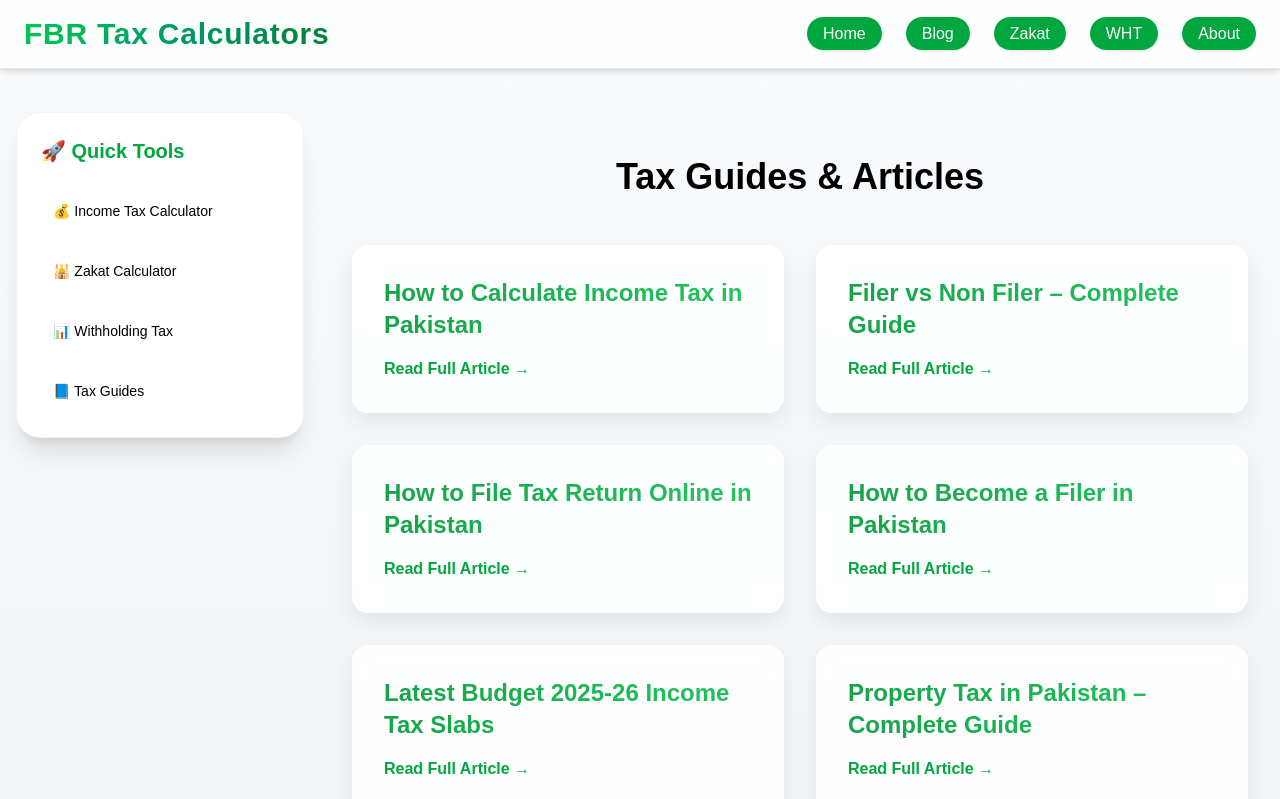
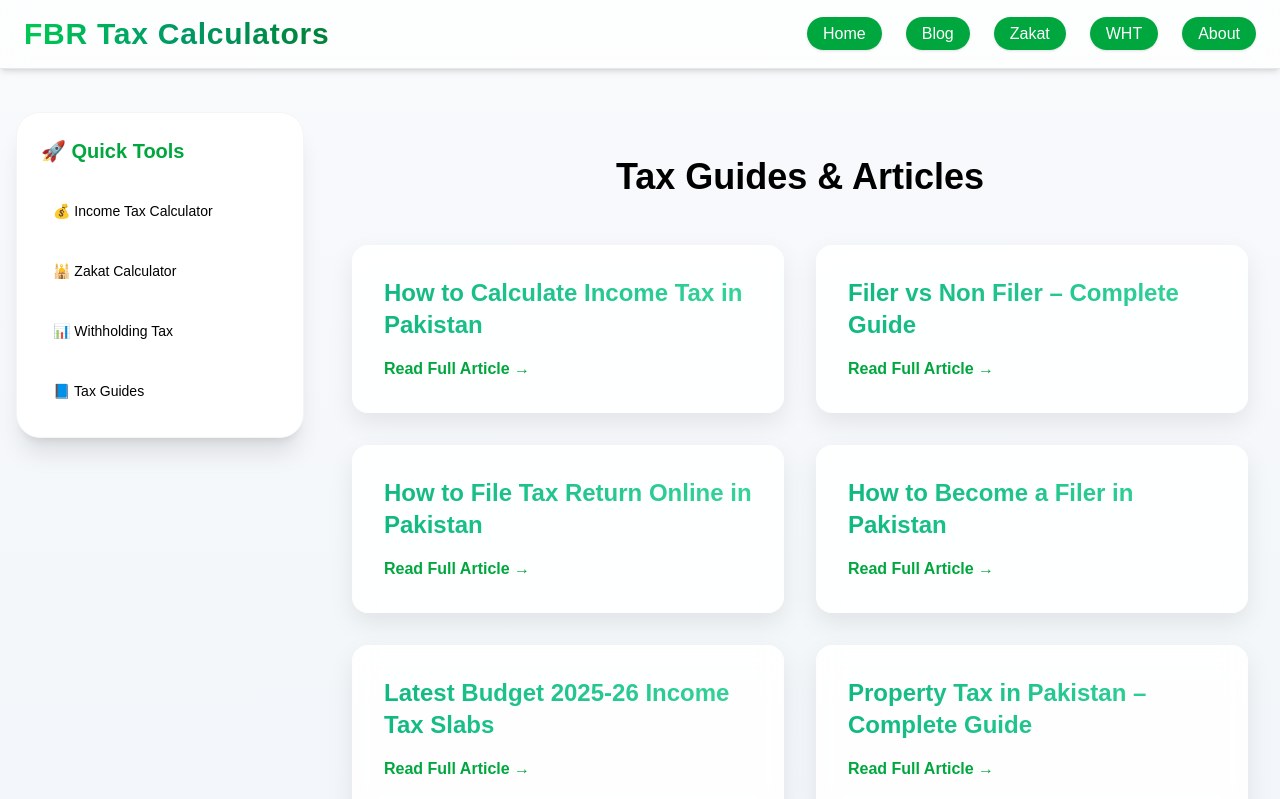
Before and after one commit to muhammadobaid1986/fbrtaxcalculators, a Next.js app: page /blog in a window 1280 px wide. Shown: the top 799 px of the page. Built offline with nearby package versions, Linux system fonts and the light colour scheme.

Commit message:
design and seo updates

```diff
--- a/app/globals.css
+++ b/app/globals.css
@@ -25,3 +25,13 @@ body {
 button:hover {
   box-shadow: 0 8px 20px rgba(34, 197, 94, 0.4);
 }
+
+.card {
+  transition: all 0.3s ease;
+}
+
+.gradient-text {
+  background: linear-gradient(to right, #10b981, #34d399);
+  -webkit-background-clip: text;
+  -webkit-text-fill-color: transparent;
+}
--- a/app/page.tsx
+++ b/app/page.tsx
@@ -94,8 +94,7 @@ export default function Home() {
   </p>
 </div>
 
-      <div className="card p-10 max-w-xl mx-auto border rounded-3xl shadow-xl hover:shadow-2xl transition duration-300 bg-white">
-
+      <div className="card p-10 max-w-xl mx-auto border border-gray-100 rounded-3xl shadow-xl hover:shadow-2xl transition duration-300 bg-white">
         <select
           value={year}
           onChange={(e) => setYear(e.target.value)}
```
